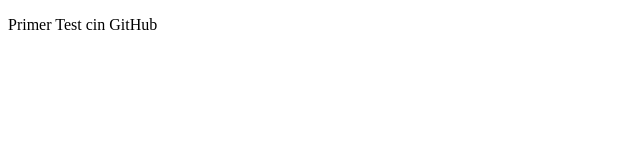
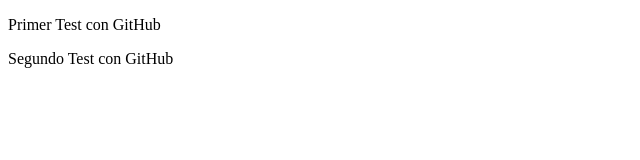
Before and after one commit to voliche/project2, a plain HTML site: page index.html in a window 1280 px wide. Shown: the whole page, without its empty margins (0-640 px from the left). Drawn offline with Linux system fonts and the light colour scheme.

Commit message:
agregamos el segundo párrafo

```diff
--- a/index.html
+++ b/index.html
@@ -7,6 +7,7 @@
     <title>Documento de Prueba para GitHub</title>
 </head>
 <body>
-   <p>Primer Test cin GitHub</p>
+   <p>Primer Test con GitHub</p>
+   <p>Segundo Test con GitHub</p>
 </body>
 </html>
```
